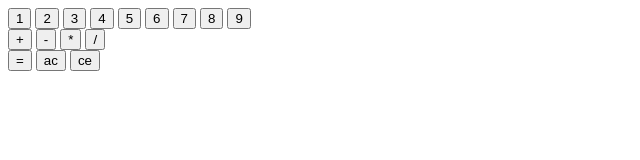
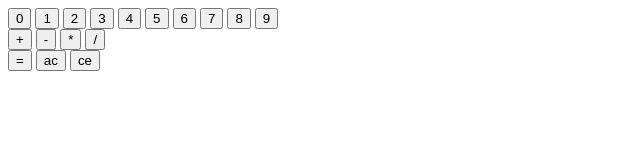
Before and after one commit to mrespicio/calculator, a plain HTML site: page index.html in a window 1280 px wide. Shown: the full height of the page, 0-640 px from the left. Drawn offline with Linux system fonts and the light colour scheme.

Commit message:
add zero button

```diff
--- a/index.html
+++ b/index.html
@@ -10,6 +10,7 @@
 <body>
 	<div id="calculator-container">
 		<div id="digits">
+			<button id="0">0</button>
 			<button id="1">1</button>
 			<button id="2">2</button>
 			<button id="3">3</button>
```
